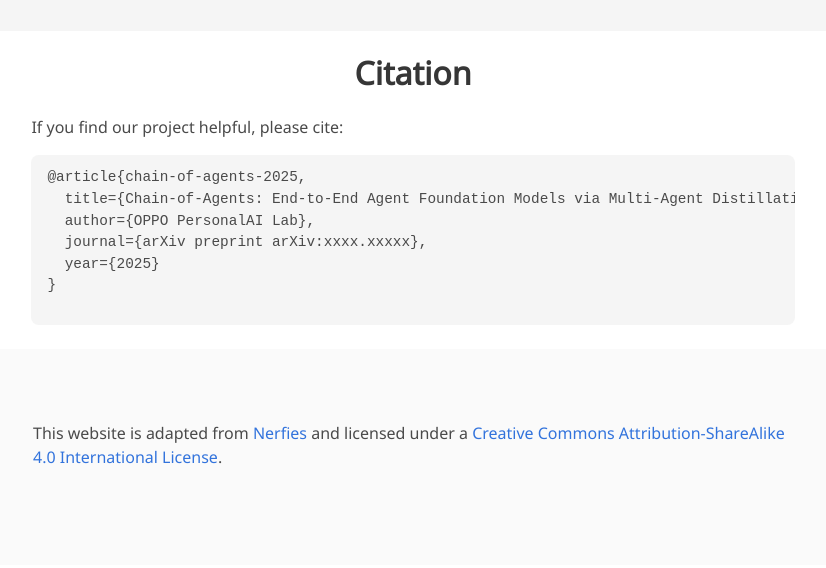
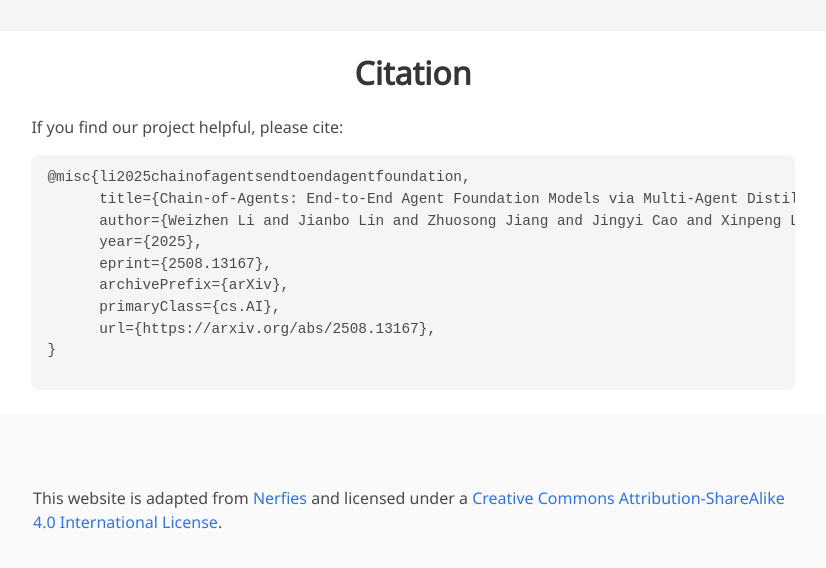
Before and after one commit to Chain-of-Agents-AFM/chain-of-agents-afm.github.io, a plain HTML site: page index.html in a window 1280 px wide. Shown: the part 3760-4328 px from the top of the page, without its empty margins (227-1053 px from the left). Drawn offline with nearby package versions, Linux system fonts and the light colour scheme; some icons are missing; a web font is replaced by a local one.

Commit message:
[misc] add BibTex.

```diff
--- a/index.html
+++ b/index.html
@@ -400,11 +400,14 @@
           <div class="content has-text-justified">
           <p>If you find our project helpful, please cite:</p>
           <pre style="background-color: #f5f5f5; padding: 0.8rem 1rem 0.4rem 1rem; border-radius: 8px; overflow-x: auto; font-size: 0.9rem;">
-@article{chain-of-agents-2025,
-  title={Chain-of-Agents: End-to-End Agent Foundation Models via Multi-Agent Distillation and Agentic RL},
-  author={OPPO PersonalAI Lab},
-  journal={arXiv preprint arXiv:xxxx.xxxxx},
-  year={2025}
+@misc{li2025chainofagentsendtoendagentfoundation,
+      title={Chain-of-Agents: End-to-End Agent Foundation Models via Multi-Agent Distillation and Agentic RL},
+      author={Weizhen Li and Jianbo Lin and Zhuosong Jiang and Jingyi Cao and Xinpeng Liu and Jiayu Zhang and Zhenqiang Huang and Qianben Chen and Weichen Sun and Qiexiang Wang and Hongxuan Lu and Tianrui Qin and Chenghao Zhu and Yi Yao and Shuying Fan and Xiaowan Li and Tiannan Wang and Pai Liu and King Zhu and He Zhu and Dingfeng Shi and Piaohong Wang and Yeyi Guan and Xiangru Tang and Minghao Liu and Yuchen Eleanor Jiang and Jian Yang and Jiaheng Liu and Ge Zhang and Wangchunshu Zhou},
+      year={2025},
+      eprint={2508.13167},
+      archivePrefix={arXiv},
+      primaryClass={cs.AI},
+      url={https://arxiv.org/abs/2508.13167},
 }
           </pre>
         </div>
```
